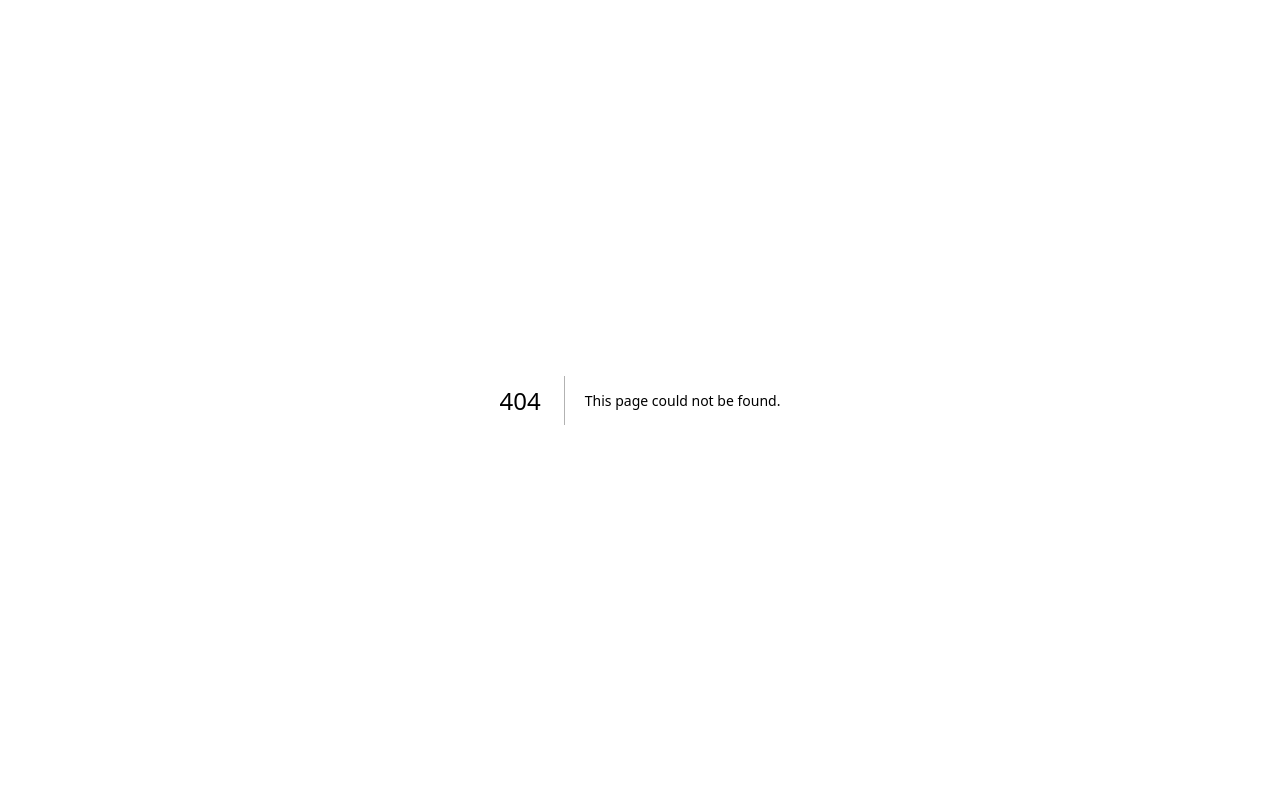
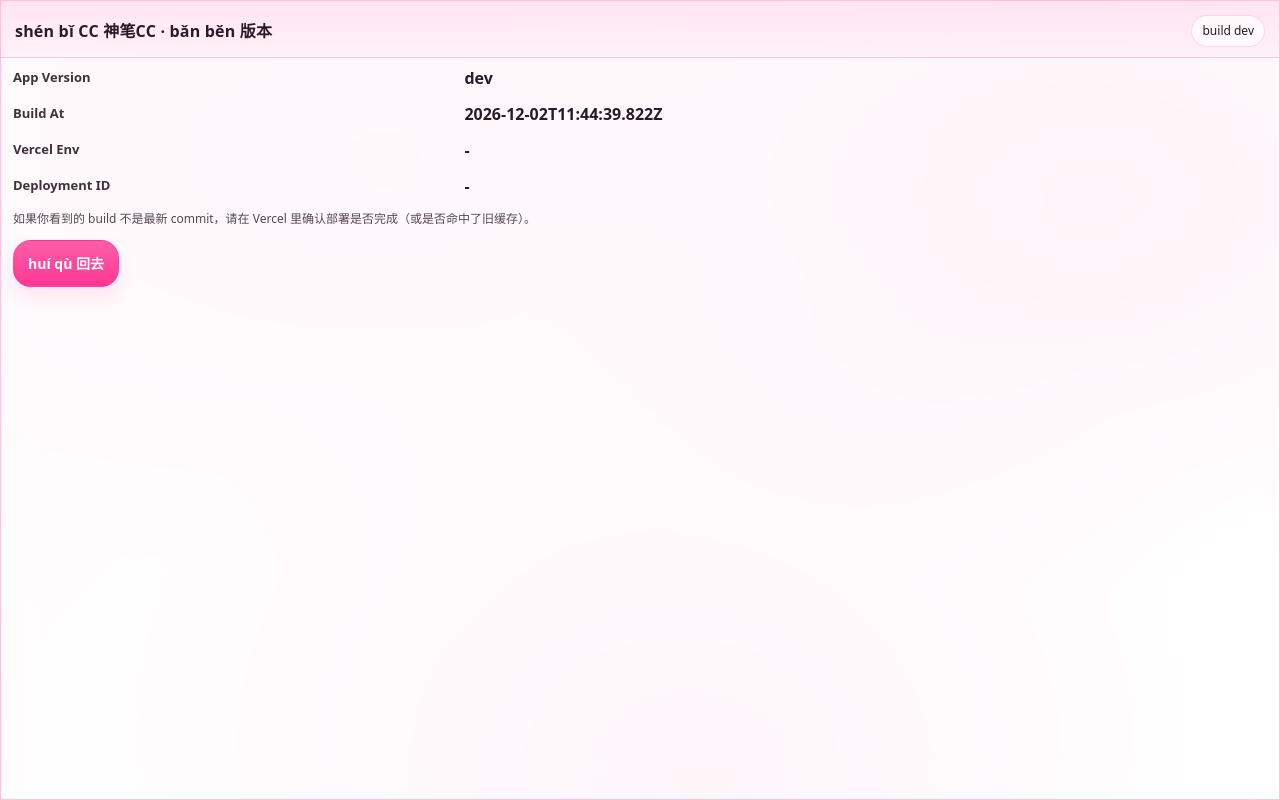
Before and after one commit to Ali1995A/image2vidio, a Next.js app: page /version in a window 1280 px wide. Before the commit this address had no page. Built offline with nearby package versions, Linux system fonts and the light colour scheme.

Commit message:
Add version page + /api/version for deployment verification

```diff
--- /dev/null
+++ b/app/api/version/route.ts
@@ -0,0 +1,16 @@
+import { NextResponse } from "next/server";
+
+export const runtime = "nodejs";
+
+export async function GET() {
+  const payload = {
+    appVersion: process.env.NEXT_PUBLIC_APP_VERSION || "dev",
+    buildAt: process.env.NEXT_PUBLIC_BUILD_AT || "",
+    vercelEnv: process.env.NEXT_PUBLIC_VERCEL_ENV || "",
+    deploymentId: process.env.NEXT_PUBLIC_VERCEL_DEPLOYMENT_ID || "",
+    now: new Date().toISOString(),
+  };
+  return NextResponse.json(payload, {
+    headers: { "cache-control": "no-store" },
+  });
+}
--- a/app/page.tsx
+++ b/app/page.tsx
@@ -18,7 +18,12 @@ export default function HomePage() {
               神笔CC · <span className="pinyin-text">{py("zuǒ biān")}</span> 左边 ·{" "}
               <span className="pinyin-text">{py("tú yā")}</span> 涂鸦
             </div>
-            <div className="chip">build {APP_VERSION} · iPad Pro（Landscape）</div>
+            <div style={{ display: "flex", gap: 10, alignItems: "center" }}>
+              <a className="chip" href="/version" style={{ textDecoration: "none", color: "inherit" }}>
+                build {APP_VERSION}
+              </a>
+              <div className="chip">iPad Pro（Landscape）</div>
+            </div>
           </div>
           <DoodlePad
             ref={doodleRef}
@@ -34,7 +39,12 @@ export default function HomePage() {
               <span className="pinyin-text">{py("dòng màn shì pín")}</span>{" "}
               动漫视频
             </div>
-            <div className="chip">build {APP_VERSION} · smart → wan2.2 t2v · 5s</div>
+            <div style={{ display: "flex", gap: 10, alignItems: "center" }}>
+              <a className="chip" href="/version" style={{ textDecoration: "none", color: "inherit" }}>
+                build {APP_VERSION}
+              </a>
+              <div className="chip">smart → wan2.2 t2v · 5s</div>
+            </div>
           </div>
           <VideoGenerator doodleRef={doodleRef} />
         </div>
--- /dev/null
+++ b/app/version/page.tsx
@@ -0,0 +1,45 @@
+import { APP_VERSION, BUILD_AT, VERCEL_DEPLOYMENT_ID, VERCEL_ENV } from "../../lib/version";
+
+export const dynamic = "force-static";
+
+function line(label: string, value: string) {
+  return (
+    <div className="row" key={label}>
+      <div className="label">{label}</div>
+      <div style={{ fontWeight: 850 }}>{value || "-"}</div>
+    </div>
+  );
+}
+
+export default function VersionPage() {
+  return (
+    <main
+      style={{
+        height: "100vh",
+        padding: "env(safe-area-inset-top) env(safe-area-inset-right) env(safe-area-inset-bottom) env(safe-area-inset-left)",
+      }}
+    >
+      <div className="panelInner" style={{ height: "100%" }}>
+        <div className="panelHeader">
+          <div className="panelTitle">shén bǐ CC 神笔CC · bǎn běn 版本</div>
+          <div className="chip">build {APP_VERSION}</div>
+        </div>
+
+        <div className="controls" style={{ gap: 12 }}>
+          {line("App Version", APP_VERSION)}
+          {line("Build At", BUILD_AT)}
+          {line("Vercel Env", VERCEL_ENV)}
+          {line("Deployment ID", VERCEL_DEPLOYMENT_ID)}
+          <div className="hint">
+            如果你看到的 build 不是最新 commit，请在 Vercel 里确认部署是否完成（或是否命中了旧缓存）。
+          </div>
+          <div className="btnRow">
+            <a className="btn btnPrimary" href="/" style={{ textDecoration: "none", display: "inline-flex" }}>
+              huí qù 回去
+            </a>
+          </div>
+        </div>
+      </div>
+    </main>
+  );
+}
--- a/lib/version.ts
+++ b/lib/version.ts
@@ -1 +1,4 @@
 export const APP_VERSION = process.env.NEXT_PUBLIC_APP_VERSION || "dev";
+export const BUILD_AT = process.env.NEXT_PUBLIC_BUILD_AT || "";
+export const VERCEL_ENV = process.env.NEXT_PUBLIC_VERCEL_ENV || "";
+export const VERCEL_DEPLOYMENT_ID = process.env.NEXT_PUBLIC_VERCEL_DEPLOYMENT_ID || "";
--- a/next.config.js
+++ b/next.config.js
@@ -19,6 +19,9 @@ const nextConfig = {
       process.env.GIT_COMMIT_SHA?.slice(0, 7) ||
       getGitSha() ||
       "dev",
+    NEXT_PUBLIC_BUILD_AT: new Date().toISOString(),
+    NEXT_PUBLIC_VERCEL_ENV: process.env.VERCEL_ENV || "",
+    NEXT_PUBLIC_VERCEL_DEPLOYMENT_ID: process.env.VERCEL_DEPLOYMENT_ID || "",
   },
 };
 
```
Also changed, not shown: 1 other file (tests, documents, lock files or other folders).
